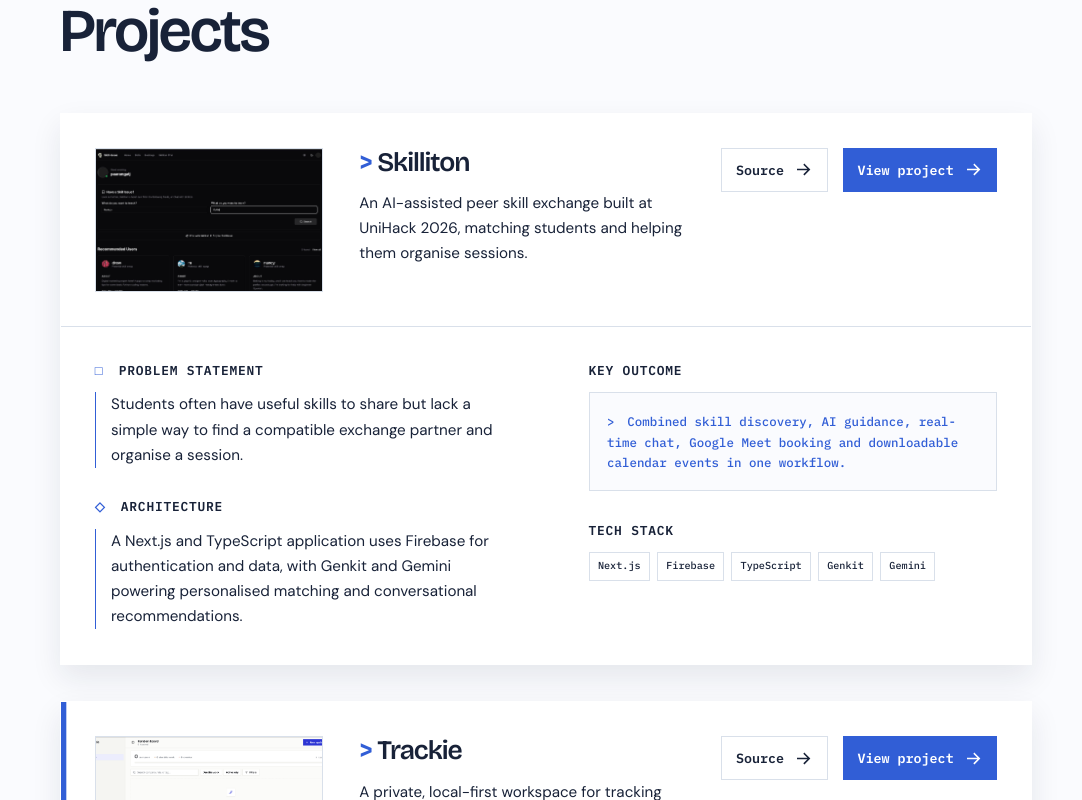
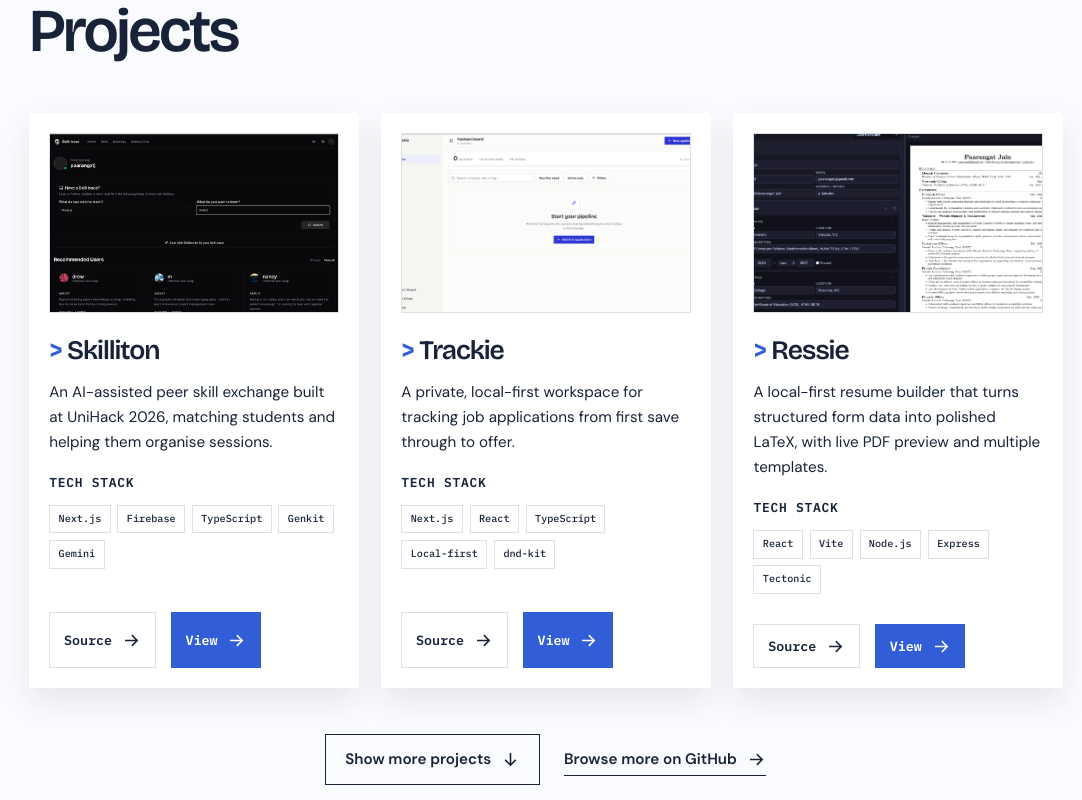
Before and after one commit to pjrus/p-jain-dev, a SvelteKit app: page / in a window 1280 px wide. Shown: the part 660-1460 px from the top of the page, without its empty margins (94-1176 px from the left). Built offline with nearby package versions, Linux system fonts and the light colour scheme.

Commit message:
feat: enhance project card and page layout with improved visibility and interaction

```diff
--- a/src/app.css
+++ b/src/app.css
@@ -37,7 +37,7 @@
   --font-mono: 'IBM Plex Mono', monospace;
 
   /* Layout grid ---------------------------------------------------------- */
-  --shell-max: 64rem;
+  --shell-max: 68rem;
   --gutter: 1.5rem;
   --header-h: 4.5rem;
 
@@ -75,10 +75,6 @@
   /* Accent rule used by hero facts and project detail blocks -------------- */
   --accent-bar: 2px;
   --accent-bar-gap: 1rem;
-
-  /* Project card media --------------------------------------------------- */
-  --project-media-w: 15rem;
-  --project-media-h: 9.5rem;
 
   /* Experience timeline: rail sits on the icon's centre line -------------- */
   --exp-icon: 4.25rem;
@@ -1082,11 +1078,13 @@
 
 .project-grid {
   display: grid;
-  grid-template-columns: 1fr;
-  gap: var(--card-gap);
+  grid-template-columns: repeat(3, minmax(0, 1fr));
+  gap: clamp(1rem, 2vw, 1.5rem);
 }
 
 .project-card {
+  display: flex;
+  flex-direction: column;
   min-width: 0;
   border: 1px solid transparent;
   background: var(--surface);
@@ -1099,22 +1097,18 @@
   border-color: var(--ink);
 }
 
-/* Inset shadow instead of a border so the accent never shifts card content. */
-.project-card:nth-child(even) {
-  box-shadow: inset 0.35rem 0 0 var(--primary), var(--shadow);
-}
-
 .project-summary {
   display: grid;
-  grid-template-columns: var(--project-media-w) minmax(0, 1fr);
+  grid-template-columns: 1fr;
   align-items: start;
-  padding: var(--card-pad);
-  gap: var(--card-gap);
+  padding: 1.25rem;
+  gap: 1.5rem;
 }
 
 .project-image-wrap {
-  width: var(--project-media-w);
-  height: var(--project-media-h);
+  width: 100%;
+  height: auto;
+  aspect-ratio: 16 / 10;
   overflow: hidden;
   border: 1px solid var(--line);
   background: var(--background);
@@ -1128,10 +1122,10 @@
 
 .project-body {
   display: grid;
-  grid-template-columns: minmax(0, 1fr) auto;
+  grid-template-columns: 1fr;
   align-items: start;
-  min-height: var(--project-media-h);
-  gap: var(--card-gap);
+  min-height: 0;
+  gap: 1.5rem;
 }
 
 .project-body h3 span {
@@ -1168,7 +1162,7 @@
 .project-links {
   display: flex;
   flex-wrap: wrap;
-  justify-content: flex-end;
+  justify-content: flex-start;
   gap: 1rem;
 }
 
@@ -1207,25 +1201,16 @@
   color: var(--primary-ink);
 }
 
-/* Same horizontal padding as .project-summary so both halves of the card
-   share one internal grid. */
+/* Keep the detail panel aligned with the summary's internal padding. */
 .project-details {
   display: grid;
-  grid-template-columns: minmax(0, 1fr) minmax(0, 1fr);
-  padding: var(--card-pad);
-  border-top: 1px solid var(--line);
-  gap: var(--split-gap);
-}
-
-.project-notes,
-.project-results {
-  display: grid;
-  align-content: start;
+  grid-template-columns: 1fr;
+  flex: 1;
+  padding: 0 1.25rem 1.25rem;
   gap: 2rem;
 }
 
-.project-detail-block h4,
-.project-results h4 {
+.project-stack h4 {
   margin: 0 0 0.85rem;
   font-family: var(--font-mono);
   font-size: 0.85rem;
@@ -1235,33 +1220,42 @@
   text-transform: uppercase;
 }
 
-.project-detail-block h4 span {
-  margin-right: 0.45rem;
-  color: var(--primary);
-}
-
-.project-detail-block > p {
-  padding-left: var(--accent-bar-gap);
-  border-left: var(--accent-bar) solid var(--primary);
-  color: var(--muted);
-}
-
-.outcome-card {
-  padding: var(--card-pad-sm);
-  border: 1px solid var(--line);
-  background: var(--background);
-  color: var(--primary);
-  font-family: var(--font-mono);
-  font-size: 0.82rem;
-  line-height: 1.65;
-}
-
-.outcome-card span {
-  margin-right: 0.35rem;
-}
-
 .section-link {
+  margin-top: 0;
+}
+
+.project-actions {
+  display: flex;
+  flex-wrap: wrap;
+  align-items: center;
+  justify-content: center;
+  gap: 1rem 1.5rem;
   margin-top: var(--stack-space);
+}
+
+.project-toggle {
+  display: inline-flex;
+  align-items: center;
+  justify-content: center;
+  gap: var(--control-gap);
+  min-height: var(--control-h);
+  padding: 0.8rem var(--control-pad-x);
+  border: 1px solid var(--ink);
+  background: transparent;
+  color: var(--ink);
+  cursor: pointer;
+  font-weight: 600;
+  text-decoration: none;
+  transition: background-color 0.15s ease, color 0.15s ease;
+}
+
+.project-toggle:hover {
+  background: var(--ink);
+  color: var(--background);
+}
+
+.project-toggle[aria-expanded='true'] svg {
+  transform: rotate(-90deg);
 }
 
 /* ---------------------------------------------------------------------- */
@@ -1633,9 +1627,12 @@
 
   /* Every two-column split collapses at the same width. */
   .hero,
-  .project-details,
-  .project-body {
+  .project-details {
     grid-template-columns: 1fr;
+  }
+
+  .project-grid {
+    grid-template-columns: repeat(2, minmax(0, 1fr));
   }
 
   .hero {
@@ -1689,10 +1686,6 @@
   .hero-intro,
   .project-description {
     max-width: var(--measure);
-  }
-
-  .project-links {
-    justify-content: flex-start;
   }
 
 }
@@ -1703,8 +1696,6 @@
     --heading-space: clamp(1.75rem, 7vw, 2.75rem);
     --exp-icon: 2.5rem;
     --exp-gap: 0.75rem;
-    --project-media-w: 100%;
-    --project-media-h: 13rem;
   }
 
   .header-inner {
@@ -1759,14 +1750,6 @@
     min-height: 3.5rem;
   }
 
-  .project-summary {
-    grid-template-columns: 1fr;
-  }
-
-  .project-body {
-    min-height: 0;
-  }
-
   .experience-item-heading {
     flex-direction: column;
     gap: 0.75rem;
@@ -1792,6 +1775,12 @@
     justify-content: center;
     min-height: 0;
     padding-block: 2.5rem;
+  }
+}
+
+@media (max-width: 480px) {
+  .project-grid {
+    grid-template-columns: 1fr;
   }
 }
 
--- a/src/lib/components/ProjectCard.svelte
+++ b/src/lib/components/ProjectCard.svelte
@@ -20,40 +20,24 @@
         <h3><span aria-hidden="true">&gt;</span> {project.title}</h3>
         <p class="project-description">{project.description}</p>
       </div>
-      <div class="project-links">
-        {#if project.github}
-          <a class="project-link project-link-secondary" href={project.github} target="_blank" rel="noreferrer">Source <ArrowIcon /></a>
-        {/if}
-        {#if project.visit}
-          <a class="project-link project-link-primary" href={project.visit} target="_blank" rel="noreferrer">View project <ArrowIcon /></a>
-        {/if}
-      </div>
     </div>
   </div>
 
   <div class="project-details">
-    <div class="project-notes">
-      <section class="project-detail-block">
-        <h4><span aria-hidden="true">□</span> Problem statement</h4>
-        <p>{project.problem}</p>
-      </section>
-      <section class="project-detail-block">
-        <h4><span aria-hidden="true">◇</span> Architecture</h4>
-        <p>{project.architecture}</p>
-      </section>
-    </div>
+    <section class="project-stack">
+      <h4>Tech stack</h4>
+      <ul class="tag-list" aria-label={`${project.title} technologies`}>
+        {#each project.tags as tag}<li>{tag}</li>{/each}
+      </ul>
+    </section>
 
-    <div class="project-results">
-      <section>
-        <h4>Key outcome</h4>
-        <p class="outcome-card"><span aria-hidden="true">&gt;</span> {project.outcome}</p>
-      </section>
-      <section>
-        <h4>Tech stack</h4>
-        <ul class="tag-list" aria-label={`${project.title} technologies`}>
-          {#each project.tags as tag}<li>{tag}</li>{/each}
-        </ul>
-      </section>
+    <div class="project-links">
+      {#if project.github}
+        <a class="project-link project-link-secondary" href={project.github} target="_blank" rel="noreferrer">Source <ArrowIcon /></a>
+      {/if}
+      {#if project.visit}
+        <a class="project-link project-link-primary" href={project.visit} target="_blank" rel="noreferrer">View <ArrowIcon /></a>
+      {/if}
     </div>
   </div>
 </article>
--- a/src/routes/+page.svelte
+++ b/src/routes/+page.svelte
@@ -6,6 +6,12 @@
   import ProjectCard from '$lib/components/ProjectCard.svelte';
   import SectionHeading from '$lib/components/SectionHeading.svelte';
   import { experience, projects, stack } from '$lib/data/content.js';
+
+  const initiallyVisibleProjects = 3;
+  let showAllProjects = $state(false);
+  let visibleProjects = $derived(
+    showAllProjects ? projects : projects.slice(0, initiallyVisibleProjects),
+  );
 
   /**
    * Opens the visitor's email client with their message ready to send.
@@ -62,13 +68,27 @@
       title="Projects"
     />
 
-    <div class="project-grid">
-      {#each projects as project}
+    <div class="project-grid" id="project-grid">
+      {#each visibleProjects as project}
         <ProjectCard {project} />
       {/each}
     </div>
 
-    <a class="text-link section-link" href="https://github.com/pjrus" target="_blank" rel="noreferrer">Browse more on GitHub <ArrowIcon /></a>
+    <div class="project-actions">
+      {#if projects.length > initiallyVisibleProjects}
+        <button
+          class="project-toggle"
+          type="button"
+          aria-controls="project-grid"
+          aria-expanded={showAllProjects}
+          onclick={() => (showAllProjects = !showAllProjects)}
+        >
+          {showAllProjects ? 'Show fewer projects' : 'Show more projects'}
+          <ArrowIcon direction="down" />
+        </button>
+      {/if}
+      <a class="text-link section-link" href="https://github.com/pjrus" target="_blank" rel="noreferrer">Browse more on GitHub <ArrowIcon /></a>
+    </div>
   </div>
 </section>
 
```
Also changed, not shown: 1 other file (tests, documents, lock files or other folders).
